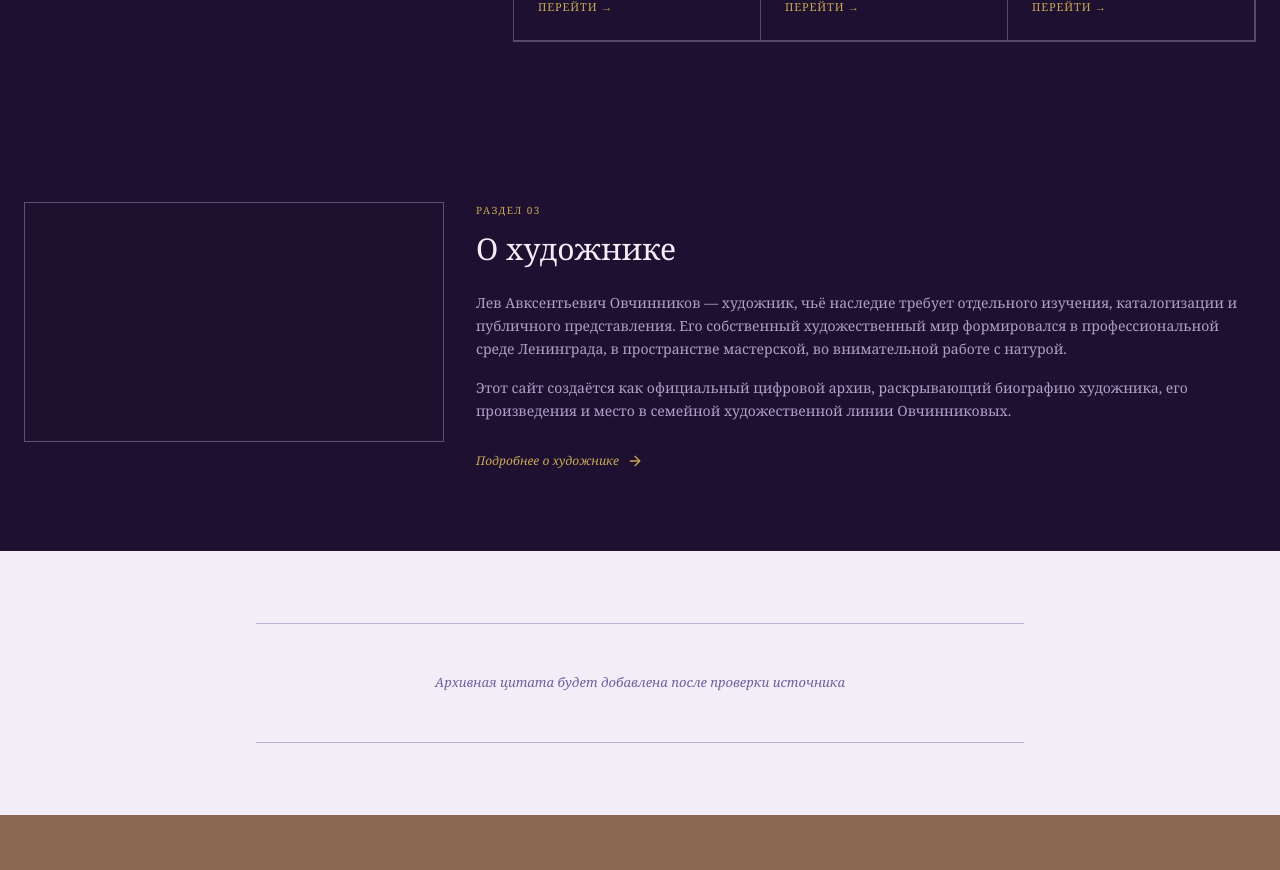
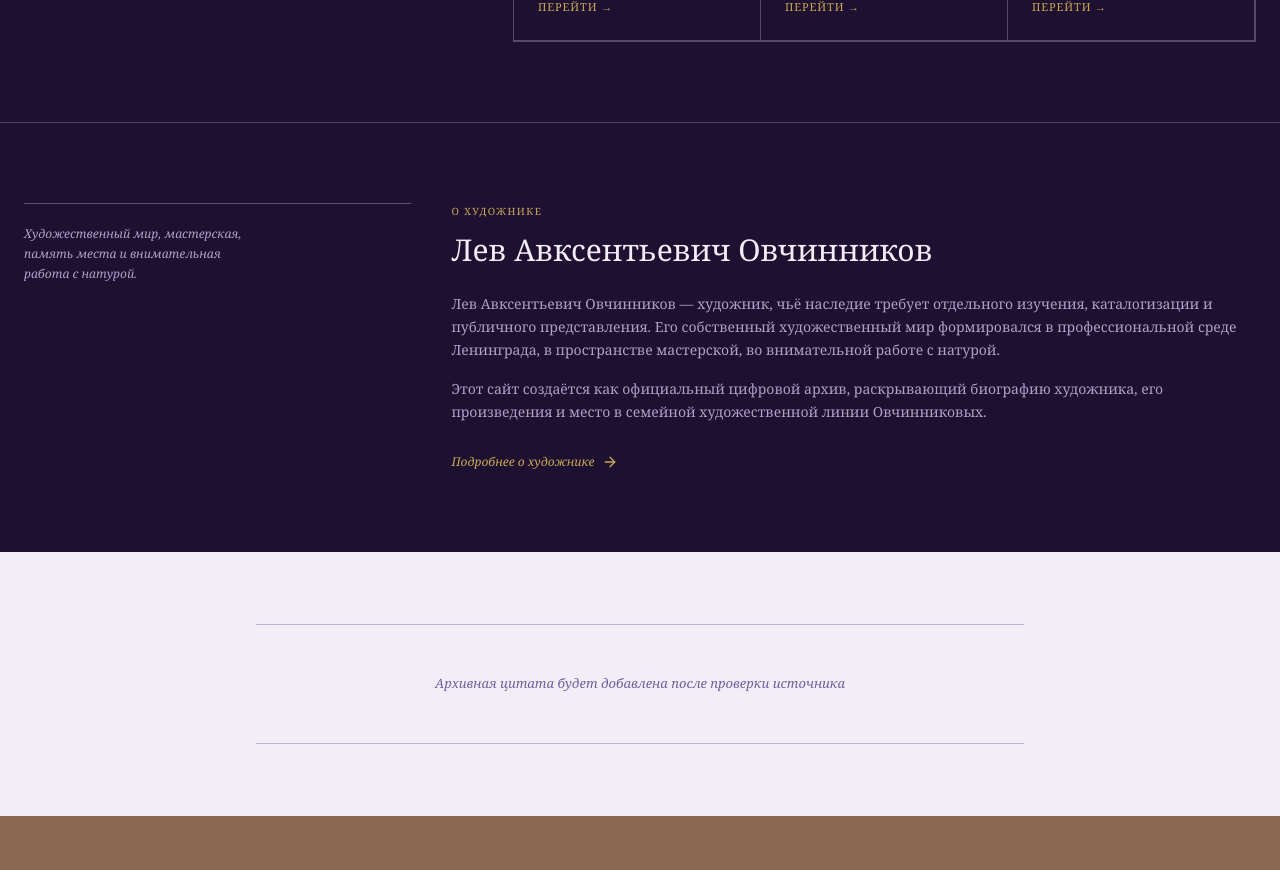
Before and after one commit to odmal88/LA_Ovchinnikov, a Next.js app: page / in a window 1280 px wide. Shown: the part 2120-2990 px from the top of the page. Built offline with nearby package versions, Linux system fonts and the light colour scheme.

Commit message:
Remove empty about frame and editorial labels

```diff
--- a/components/home/about-preview.tsx
+++ b/components/home/about-preview.tsx
@@ -4,13 +4,19 @@ import { homeContent } from "@/lib/data/site-config";
 
 export function AboutPreview() {
   return (
-    <section className="bg-deep-violet py-16 md:py-20">
+    <section className="border-t border-soft/30 bg-deep-violet py-16 md:py-20">
       <div className="container mx-auto px-4 md:px-6">
-        <div className="grid grid-cols-1 gap-8 lg:grid-cols-[0.7fr_1.3fr] lg:items-start">
-          <div className="border border-soft/40 bg-heading/20 min-h-[240px]" />
+        <div className="grid grid-cols-1 gap-10 lg:grid-cols-[0.65fr_1.35fr] lg:items-start">
+          <div className="hidden lg:block">
+            <div className="h-px w-full bg-soft/40" />
+            <p className="mt-5 max-w-[220px] text-[12px] italic leading-[1.65] text-dark-text">
+              Художественный мир, мастерская, память места и внимательная работа с натурой.
+            </p>
+          </div>
+
           <div>
-            <p className="mb-3 text-[10px] uppercase tracking-[0.14em] text-gold">раздел 03</p>
-            <h2 className="mb-6 font-serif text-[30px] font-normal text-background">О художнике</h2>
+            <p className="mb-3 text-[10px] uppercase tracking-[0.14em] text-gold">о художнике</p>
+            <h2 className="mb-6 font-serif text-[30px] font-normal text-background">Лев Авксентьевич Овчинников</h2>
 
             <div className="mb-7 space-y-4 text-[14px] leading-[1.65] text-dark-text">
               {homeContent.aboutPreview.split("\n\n").map((paragraph, index) => (
```
